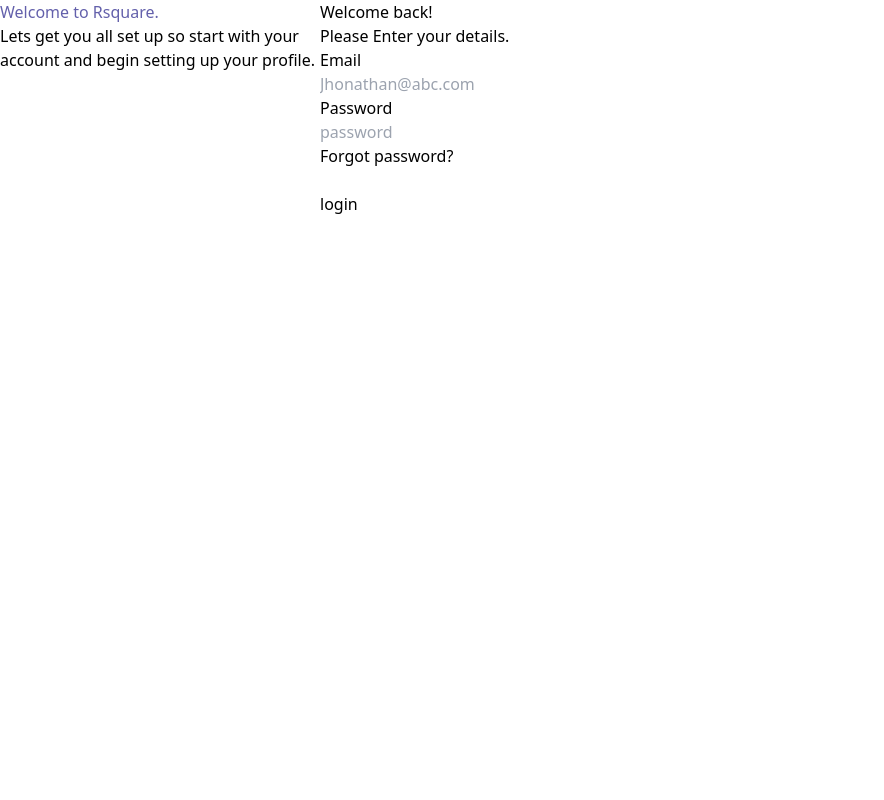
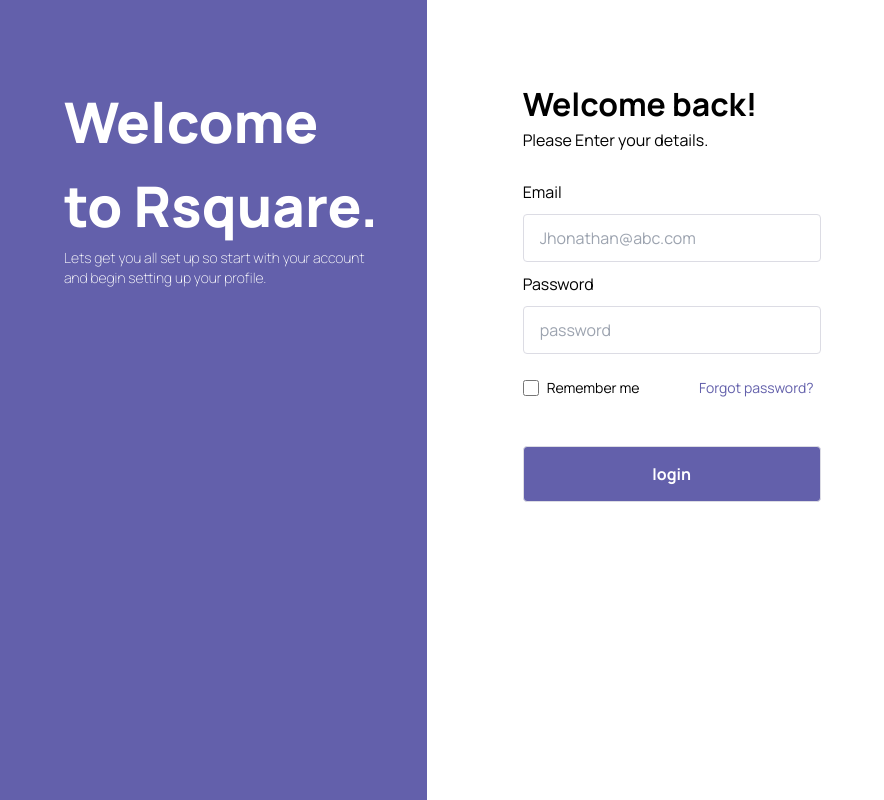
Before and after one commit to techtobit/SDE-1, a React (Vite) app: page / in a window 1280 px wide. Shown: the whole page, without its empty margins (0-884 px from the left). Built offline with nearby package versions, Linux system fonts and the light colour scheme.

Commit message:
login-section-styleing

```diff
--- a/src/App.scss
+++ b/src/App.scss
@@ -1,15 +1,90 @@
+// fonts
+@import url('https://fonts.googleapis.com/css2?family=Inter:wght@100;200;300;400&family=Manrope:wght@200;300;400;500;600;700;800&family=Nunito+Sans:ital,wght@0,200;0,300;0,400;0,600;0,700;0,800;0,900;1,200;1,300;1,400;1,700;1,900&family=Poppins:ital,wght@0,100;0,200;0,300;0,500;0,600;0,700;0,800;0,900;1,100;1,200;1,300;1,400;1,600;1,700&display=swap');
+
+//Tailwind
 @tailwind base;
 @tailwind components;
 @tailwind utilities;
 
+
+// ---- abstract & variables -----//
+
+// theme colors
+$primary : #6360AB;
+$secondary : #444278;
+$accent : #ffff;
+$light : #DCDCE4;
+
+// theme sizes
+$xxl : 8rem; //128px
+$xl : 6rem; //96px
+$ml : 3.5rem; //56px
+$md : 2rem; //32px
+$xs : 0.625rem; //10px
+$xx : 0.25rem; //4px
+
+//Font Family
+$Inter: 'Inter', sans-serif;
+$Manrope: 'Manrope', sans-serif;
+$Poppins: 'Poppins', sans-serif;
+
+//Font width
+$font-bold : 800;
+$font-semibold : 700;
+$font-medium : 600;
+
+
+
+
+// Universal Css
+
 *body{
  padding: 0;
  margin: 0;
+ font-family: $Manrope;
+}
+// input
+h1{
+ font-size: $ml;
+ font-weight: $font-bold;
+}
+h2{
+ font-size: $md;
+ font-weight: $font-semibold;
+}
+label{
+ padding-bottom: $xs;
+}
+ input{
+ border: 1px solid $light;
+ width: 298px;
+ height: 48px;
+ border-radius: 4px;
+}
+.form-optional{
+  width: 298px;
 }
 
-$themePrimary : #6360AB;
+input:focus{
+     outline: none !important;
+    border: 2px solid $primary;
+    // box-shadow: 0 0 10px #719ECE;
+}
 
 
-h1{
- color: $themePrimary;
+.sections{
+ width: 100%;
+ height: 100vh;
 }
+
+// login From
+.left-side{
+ background-color: $primary;
+ .left-side-content{
+  // padding:$xxl $xl 0 xl !important;
+ }
+}
+
+.right-side{
+
+}
--- a/src/Components/Auth/Login.jsx
+++ b/src/Components/Auth/Login.jsx
@@ -1,35 +1,38 @@
 import React from 'react';
 import { useForm } from 'react-hook-form';
 import { Link } from 'react-router-dom';
+import '../../App.scss';
+
 
 const Login = () => {
   const { register, handleSubmit, formState: { errors } } = useForm();
-
   const onSubmit = data => {
     console.log(data);
   }
 
 
   return (
-    <div className='grid grid-cols-4'>
+    <div className='grid lg:grid-cols-3 login-section sections'>
       <div className="left-side">
-        <h1>Welcome to Rsquare.</h1>
-        <p>Lets get you all set up so start with your account and
-          begin setting up your profile.
-        </p>
+        <div className="left-side-content lg:pl-16 pl-4 pt-20 pr-10">
+          <h1 className='text-white-200'>Welcome to Rsquare.</h1>
+          <p className='text-white-200 text-sm font-thin'>Lets get you all set up so start with your account and
+            begin setting up your profile.
+          </p>
+        </div>
       </div>
-      <div className="right-side col-span-3">
+      <div className="right-side lg:col-span-2 lg:pl-24 pl-4 pt-20">
         <div className="form-title">
           <h2>Welcome back!</h2>
           <p>Please Enter your details.</p>
         </div>
-        <div className="form">
+        <div className="form pt-7">
           <form onSubmit={handleSubmit(onSubmit)} className="form-control">
-            <div className="flex flex-col items-start">
+            <div className="flex flex-col items-start input ">
               <label className="label">
                 <span className="label-text">Email</span>
               </label>
-              <input type="email" placeholder="Jhonathan@abc.com" {...register("email", {
+              <input type="email" placeholder="Jhonathan@abc.com"  {...register("email", {
                 required: {
                   value: true,
                   message: "Email is required"
@@ -38,7 +41,7 @@
                   value: /[a-z0-9]+@[a-z]+\.[a-z]{2,3}/,
                   message: "Email is not Valid"
                 }
-              })} className="input input-bordered" />
+              })} className="input input-bordered pl-4 border-slate-200 placeholder-slate-400 contrast-more:border-slate-400 contrast-more:placeholder-slate-500" />
 
               <label label='label'>
                 {errors.email?.type === 'required' && <span className='label-text-alt text-red-600'>{errors.email.message}</span>}
@@ -60,18 +63,19 @@
                   message: "Must be 6 characters or longer"
                 },
 
-              })} className="input input-bordered" />
+              })} className="input input-bordered pl-4" />
               <label className='label'>
                 {errors.password?.type === 'required' && <span className='label-text-alt text-red-600'>{errors.password.message}</span>}
                 {errors.password?.type === 'minLength' && <span className='label-text-alt text-red-600'>{errors.password.message}</span>}
               </label>
             </div>
-
-            <label className="label">
-              <Link to='/resetPass' className="label-text-alt link link-hover">Forgot password?</Link>
+            <label className="label form-optional flex items-center align-middle">
+              <input type="checkbox" class="w-4 accent-blue-200 cursor-pointer" />
+              <span className=' text-sm pl-2'>Remember me</span>
+              <Link to='/resetPass' className="text-sm pl-[20%] text-blue-200 hover:text-blue-100 link-hover">Forgot password?</Link>
             </label>
-            <div className="form-control mt-6">
-              <input type='submit' value="login" className="btn btn-primary" />
+            <div className="form-control mt-6 ">
+              <input type='submit' value="login" className="login-btn h-14 btn-primary font-bold text-white-200 bg-blue-200 hover:bg-blue-100" />
             </div>
           </form>
         </div>
--- a/tailwind.config.cjs
+++ b/tailwind.config.cjs
@@ -4,7 +4,25 @@
     "./src/**/*.{js,jsx,ts,tsx}",
   ],
   theme: {
-    extend: {},
+    colors: {
+      'blue': {
+        200: '#6360AB',
+        100: "#444278"
+      },
+      'white': {
+        200: '#ffff',
+        100: '#DCDCE4'
+      },
+      'black': '000000',
+      'purple': '#7e5bef',
+      'pink': '#ff49db',
+      'orange': '#ff7849',
+      'green': '#13ce66',
+      'yellow': '#ffc82c',
+      'gray-dark': '#273444',
+      'gray': '#8492a6',
+      'gray-light': '#d3dce6',
+    },
   },
   plugins: [],
 }
```
